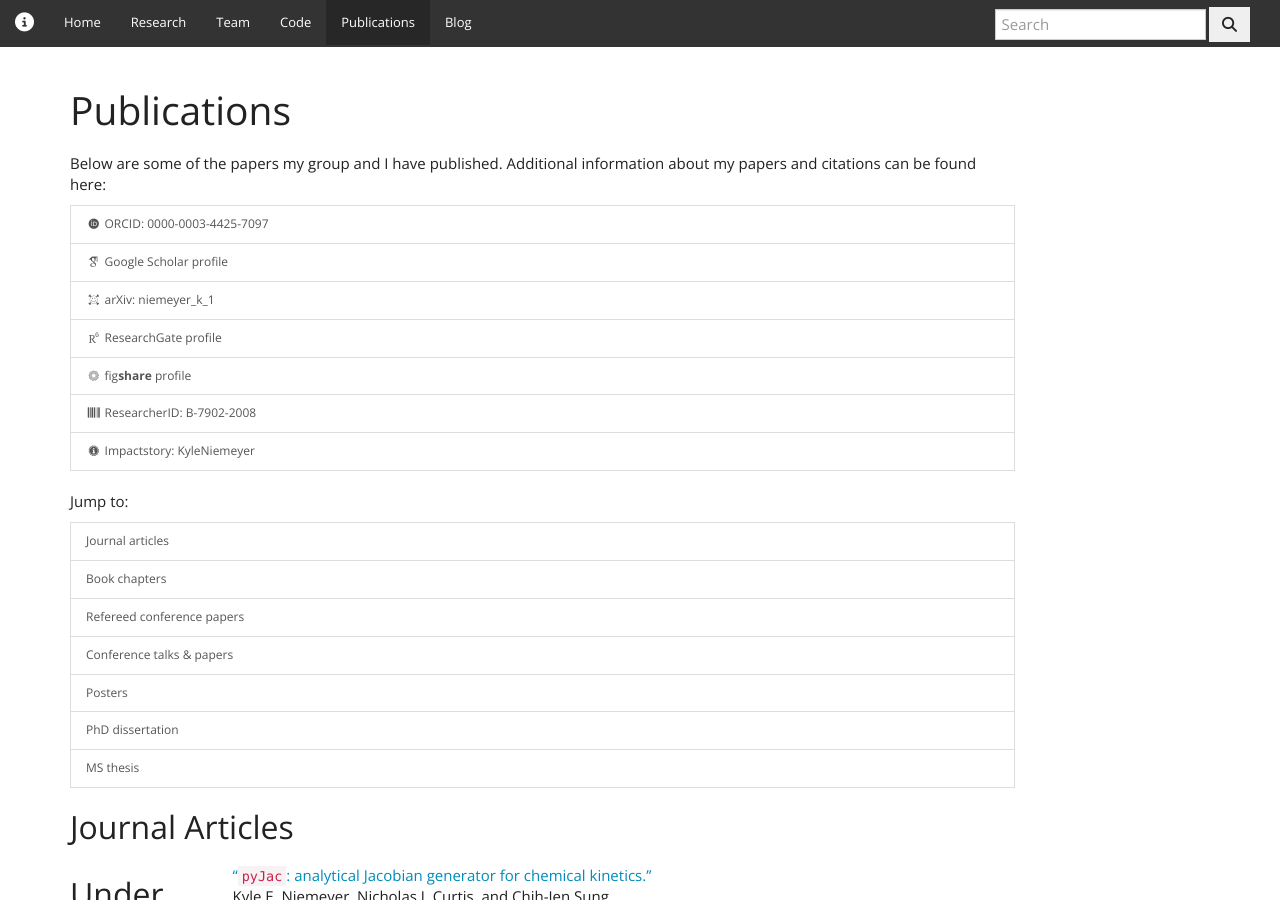
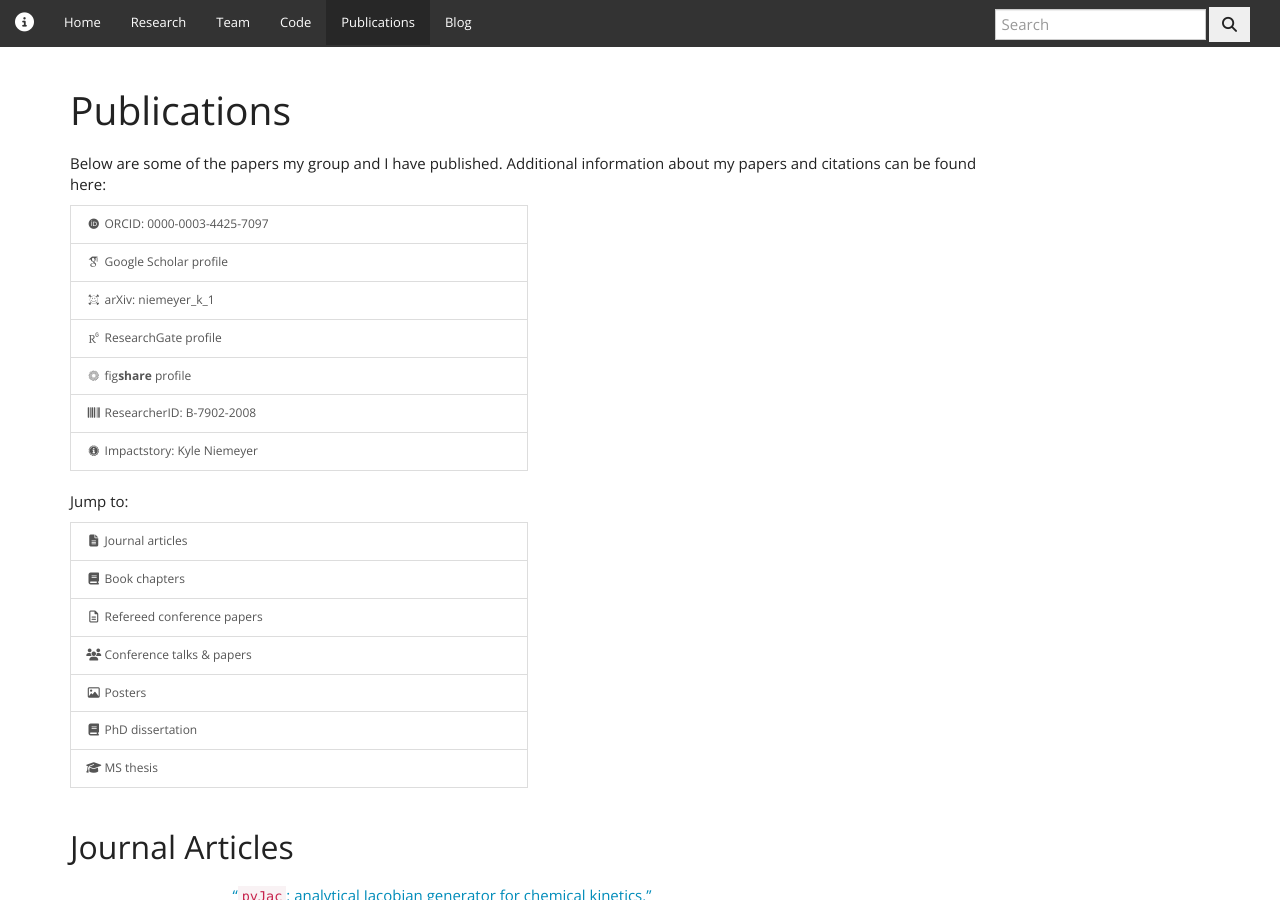
Before and after one commit to kyleniemeyer/kyleniemeyer.com, a Jekyll site: the page built from pubs/index.markdown, in a window 1280 px wide and 900 px high. Built offline with Jekyll 4.4.1, drawn with Linux system fonts in a browser that asks for light colours; nearby versions of some CDN libraries; some web fonts are replaced; comment, search, counter and statistics services are not loaded.

Commit message:
added icons to links

```diff
--- a/pubs/index.markdown
+++ b/pubs/index.markdown
@@ -6,6 +6,9 @@ section: Publications
 
 Below are some of the papers my group and I have published. Additional information about my papers and citations can be found here:
 
+<div class="row">
+<div class="col-md-6">
+
 <div class="list-group" markdown="0">
     <a class="list-group-item" href="https://orcid.org/0000-0003-4425-7097"><i class="ai ai-orcid fa-fw"></i>&nbsp;ORCID: 0000-0003-4425-7097</a>
     <a class="list-group-item" href="http://scholar.google.com/citations?user=dt0KRYoAAAAJ"><i class="ai ai-google-scholar fa-fw"></i>&nbsp;Google Scholar profile</a>
@@ -13,18 +16,21 @@ Below are some of the papers my group and I have published. Additional informati
     <a class="list-group-item" href="https://www.researchgate.net/profile/Kyle_Niemeyer"><i class="ai ai-researchgate fa-fw"></i>&nbsp;ResearchGate profile</a>
     <a class="list-group-item" href="https://figshare.com/authors/Kyle_Niemeyer/459510"><i class="ai ai-figshare fa-fw"></i>&nbsp;fig<b>share</b> profile</a>
     <a class="list-group-item" href="http://www.researcherid.com/rid/B-7902-2008"><i class="fa fa-barcode fa-fw"></i>&nbsp;ResearcherID: B-7902-2008</a>
-    <a class="list-group-item" href="https://impactstory.org/KyleNiemeyer"><i class="ai ai-impactstory fa-fw"></i>&nbsp;Impactstory: KyleNiemeyer</a>
+    <a class="list-group-item" href="https://impactstory.org/u/0000-0003-4425-7097"><i class="ai ai-impactstory fa-fw"></i>&nbsp;Impactstory: Kyle Niemeyer</a>
 </div>
 
 Jump to:
 <div class="list-group">
-<a href="#articles" class="list-group-item">Journal articles</a>
-<a href="#book-chapters" class="list-group-item">Book chapters</a>
-<a href="#ref-conf-papers" class="list-group-item">Refereed conference papers</a>
-<a href="#conf-papers" class="list-group-item">Conference talks & papers</a>
-<a href="#posters" class="list-group-item">Posters</a>
-<a href="#dissertation" class="list-group-item">PhD dissertation</a>
-<a href="#ms-thesis" class="list-group-item">MS thesis</a>
+<a href="#articles" class="list-group-item">{% icon fa-file-text fa-fw %} Journal articles</a>
+<a href="#book-chapters" class="list-group-item">{% icon fa-book fa-fw %} Book chapters</a>
+<a href="#ref-conf-papers" class="list-group-item">{% icon fa-file-text-o fa-fw %} Refereed conference papers</a>
+<a href="#conf-papers" class="list-group-item">{% icon fa-group fa-fw %} Conference talks & papers</a>
+<a href="#posters" class="list-group-item">{% icon fa-picture-o fa-fw %} Posters</a>
+<a href="#dissertation" class="list-group-item">{% icon fa-book fa-fw %} PhD dissertation</a>
+<a href="#ms-thesis" class="list-group-item">{% icon fa-graduation-cap fa-fw %} MS thesis</a>
+</div>
+
+</div>
 </div>
 
 ## Journal Articles {#articles}
@@ -91,7 +97,7 @@ Kyle E Niemeyer, Shane R. Daly, William J. Cannella, and Christopher L. Hagen.
 Kyle E. Niemeyer and Chih-Jen Sung.
 *Energy & Fuels*, 29(2):1172--1185, 2015.
 [<i class="ai ai-doi fa-fw"></i> doi:10.1021/ef5022126](http://dx.doi.org/10.1021/ef5022126)
-<i class="ai ai-arxiv fa-fw"></i> [`arXiv:1410.0401`](http://arxiv.org/abs/1410.0401) `[physics.chem-ph]`
+[<i class="ai ai-arxiv fa-fw"></i> `arXiv:1410.0401`](http://arxiv.org/abs/1410.0401) `[physics.chem-ph]`
 
 [“An automated target species selection method for dynamic adaptive chemistry simulations.”](/pubs/paper-target-species-selection/)
 Nicholas J. Curtis, Kyle E. Niemeyer, and Chih-Jen Sung.
@@ -125,7 +131,7 @@ Kyle E. Niemeyer and Chih-Jen Sung.
 Kyle E. Niemeyer and Chih-Jen Sung.
 *Journal of Computational Physics*, 256:854--871, 2014.
 [<i class="ai ai-doi fa-fw"></i> doi:10.1016/j.jcp.2013.09.025](http://dx.doi.org/10.1016/j.jcp.2013.09.025)
-<i class="ai ai-arxiv fa-fw"></i> [`arXiv:1309.2710`](http://arxiv.org/abs/1309.2710) `[physics.chem-ph]`
+[<i class="ai ai-arxiv fa-fw"></i> `arXiv:1309.2710`](http://arxiv.org/abs/1309.2710) `[physics.chem-ph]`
 
 </div> <!-- END col-md-10-->
 </div> <!-- END row-->
```
